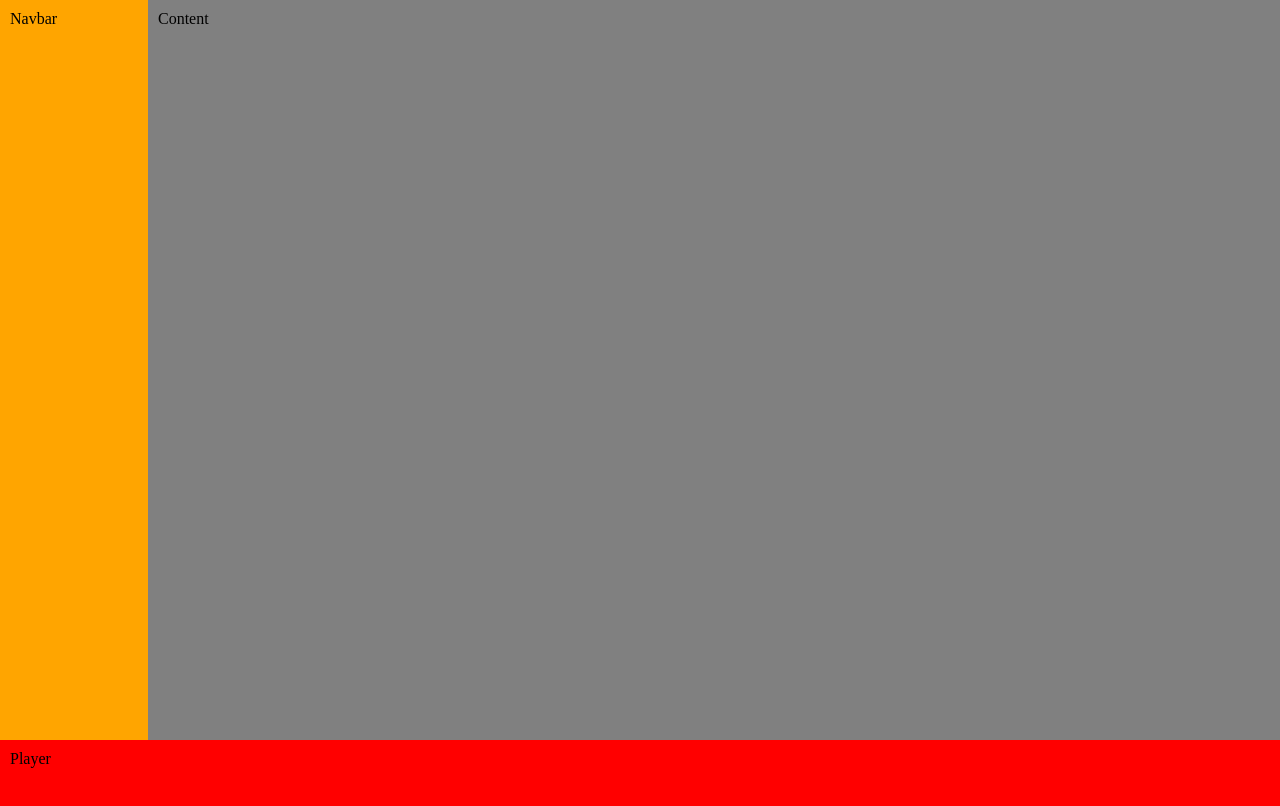
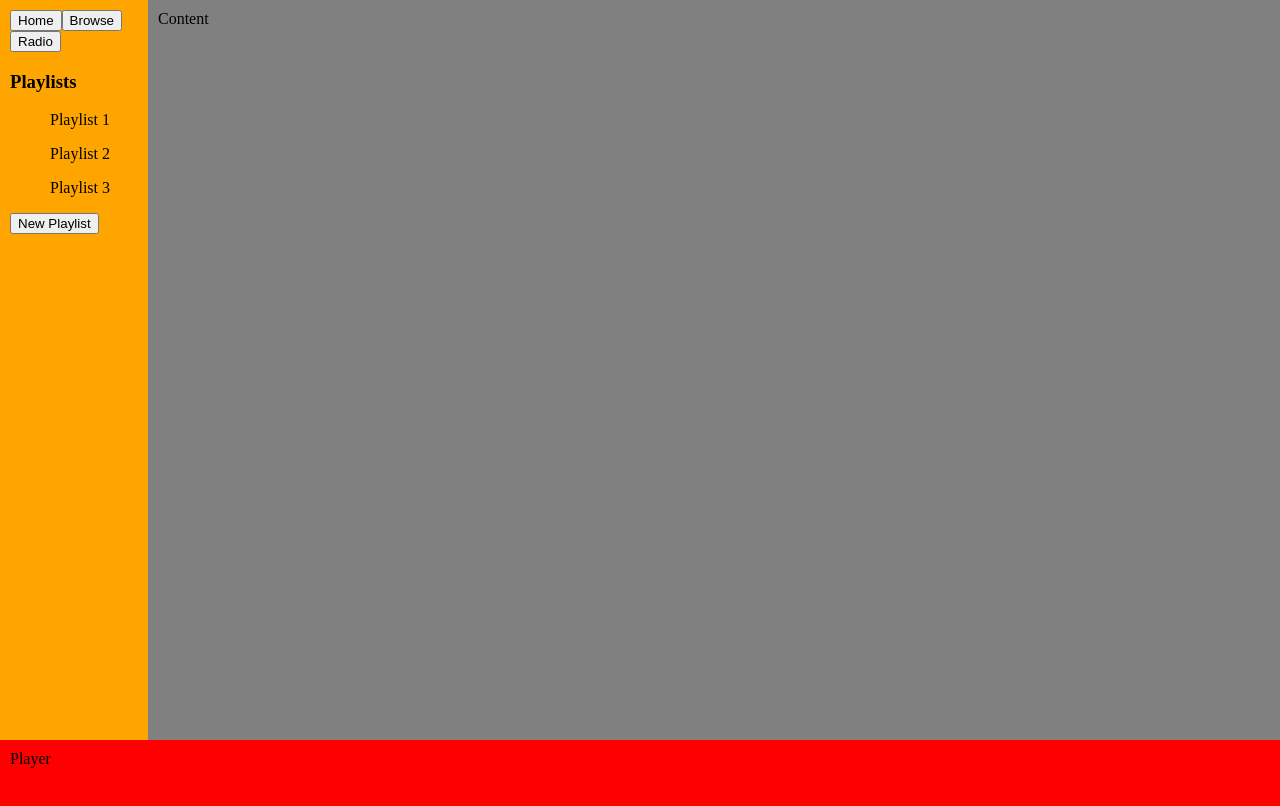
Before and after one commit to alexormandy/sixify, a React (Create React App) app: page / in a window 1280 px wide. Shown: the top 806 px of the page. Built offline with nearby package versions, Linux system fonts and the light colour scheme.

Commit message:
sidebar changes

```diff
--- a/src/Components/Navbar/Navbar.js
+++ b/src/Components/Navbar/Navbar.js
@@ -4,7 +4,22 @@ import "./Navbar.css";
 class Navbar extends Component {
   state = {};
   render() {
-    return <div className="navbar">Navbar</div>;
+    return (
+      <div className="navbar">
+        <button> Home </button>
+        <button> Browse </button>
+        <button> Radio </button>
+        <h3> Playlists </h3>
+
+        <ul> Playlist 1</ul>
+        <ul> Playlist 2</ul>
+        <ul> Playlist 3</ul>
+
+        <button> New Playlist </button>
+
+        <div className="currentlyplayingartwork"> </div>
+      </div>
+    );
   }
 }
 
```
